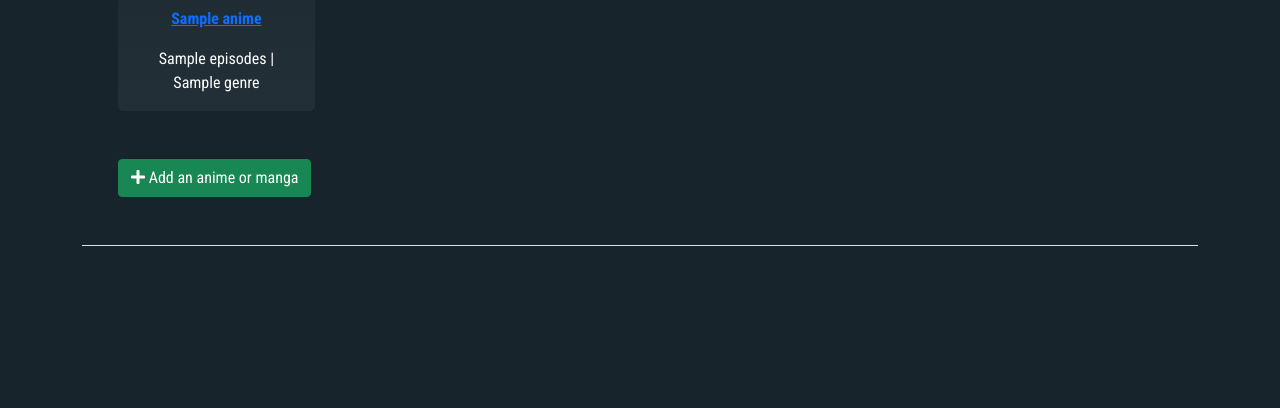
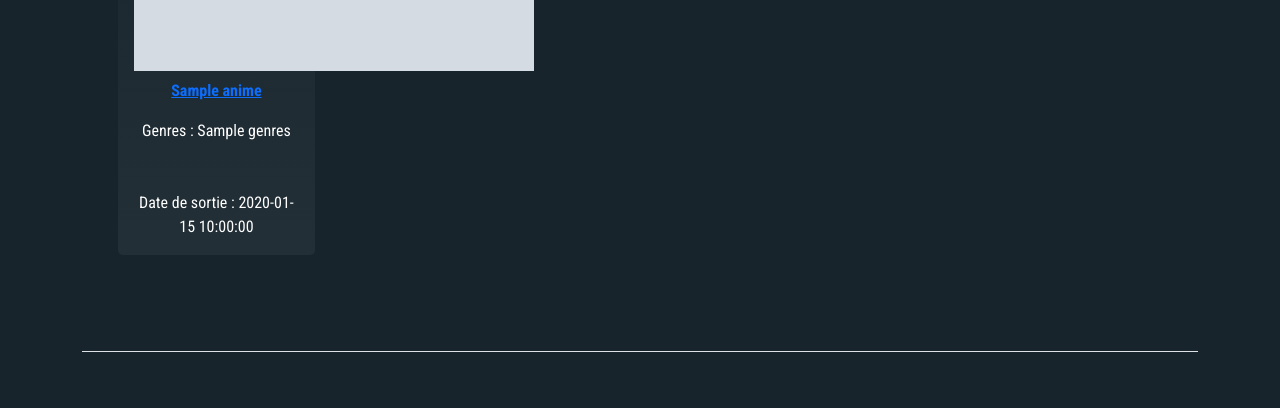
Before and after one commit to theopg1/projetM1, a Symfony app: template symfony/templates/homepage.html.twig in a window 1280 px wide. Shown: the part 1360-1768 px from the top of the page. Before the commit the page ends 1606 px from the top, so only its background shows below. Run offline with Twig, Linux system fonts and the light colour scheme; the template is opened without the code that fills it: most values are stand-ins (such as "Sample title", 1, 10 or a date in 2020); grey boxes marked "Sample" are stand-in pictures; form fields are guessed from the names that the template uses; some libraries are stand-ins or nearby versions.

Commit message:
ajout top
ajout d'un top temporaire pour démonstration

```diff
--- a/symfony/templates/homepage.html.twig
+++ b/symfony/templates/homepage.html.twig
@@ -33,14 +33,22 @@
                         <div class="animanga-container p-3 text-center">
                             <a href="{{ path('animanga', {
                                 slug: animanga.id
-                            }) }}"><img class="imageListe" src="/images/animangas/{{ animanga.id }}.jpg" data-src="/images/animangas/{{ animanga.id }}.jpg" alt="Square placeholder img" >
+                            }) }}"><img class="imageListe" src="{{ animanga.image }}" data-src="{{ animanga.image }}" alt="Animanga image" >
                             </a>
                             <a href="{{ path('animanga', {
                                 slug: animanga.id
                             }) }}">
-                                <p class="mt-2" ><strong>{{ animanga.nom }}</strong></p>
+                                <p class="mt-2" ><strong>{{ animanga.title }}</strong></p>
                             </a>
-                            <span>{{ animanga.episodes }}</span> | <span>{{ animanga.genre }}</span>
+                            <span>Genres : {{ animanga.genres|replace({',': ' |'}) }}</span>
+                            <br><br>
+                            {% if animanga.type == "Manga" %}
+                                <span>Nombre de tomes : {{ animanga.tomes ? animanga.tomes : 'Inconnu' }}</span>
+                            {% elseif animanga.type == "Anime" %}
+                                <span>Nombre d'épisodes : {{ animanga.episodes ? animanga.episodes : 'Inconnu' }}</span>
+                            {% endif %}
+                            <br>
+                            <span>Date de sortie : {{ animanga.releaseDate }}</span>
                         </div>
                     </div>
                 {% endfor %}
@@ -55,20 +63,27 @@
                             <div class="animanga-container p-3 text-center">
                                 <a href="{{ path('animanga', {
                                     slug: animanga.id
-                                }) }}"><img class="imageListe" src="/images/animangas/{{ animanga.id }}.jpg" data-src="/images/animangas/{{ animanga.id }}.jpg" alt="Square placeholder img" >
+                                }) }}"><img class="imageListe" src="{{ animanga.image }}" data-src="{{ animanga.image }}" alt="Animanga image" >
                                 </a>
                                 <a href="{{ path('animanga', {
                                     slug: animanga.id
                                 }) }}">
-                                    <p class="mt-2" ><strong>{{ animanga.nom }}</strong></p>
+                                    <p class="mt-2" ><strong>{{ animanga.title }}</strong></p>
                                 </a>
-                                <span>{{ animanga.episodes }}</span> | <span>{{ animanga.genre }}</span>
+                                <span>Genres : {{ animanga.genres|replace({',': ' |'}) }}</span>
+                                <br><br>
+                                {% if animanga.type == "Manga" %}
+                                    <span>Nombre de tomes : {{ animanga.tomes ? animanga.tomes : 'Inconnu' }}</span>
+                                {% elseif animanga.type == "Anime" %}
+                                    <span>Nombre d'épisodes : {{ animanga.episodes ? animanga.episodes : 'Inconnu' }}</span>
+                                {% endif %}
+                                <br>
+                                <span>Date de sortie : {{ animanga.releaseDate }}</span>
                             </div>
                         </div>
                     {% endfor %}
                 </div>
 
-                <button type="button" class="btn btn-success"><i class="fas fa-plus"></i> Add an anime or manga</button>
             </div>
         </div>
     </div>
```
Also changed, not shown: symfony/src/Controller/TestController.php (+5 -10 lines).
